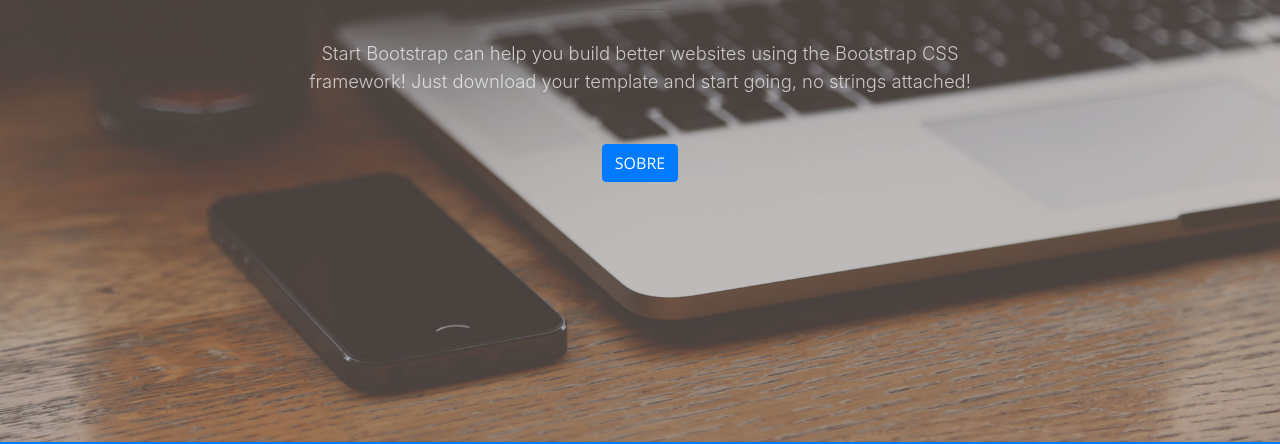
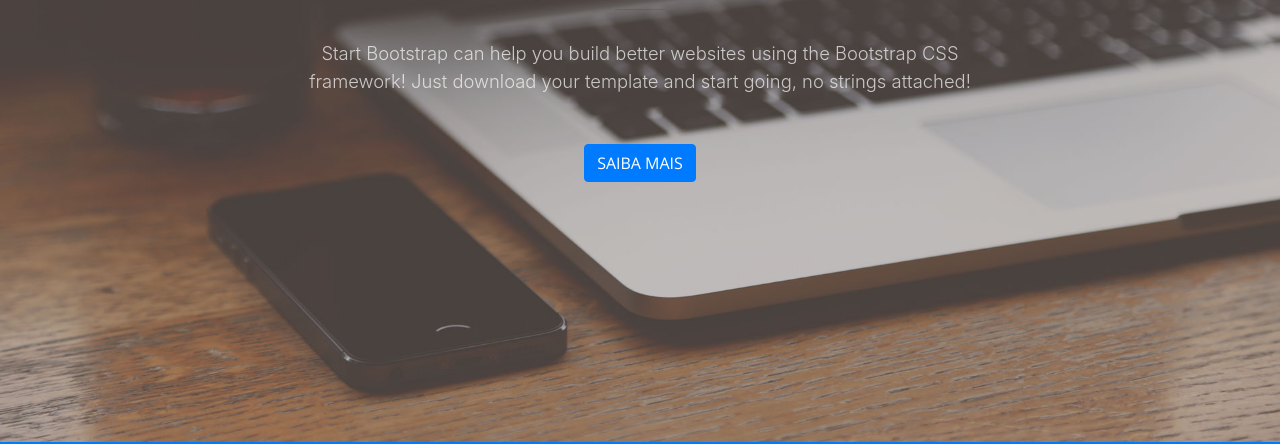
Before and after one commit to paulo-pires/paulo-pires.github.io, a website with bundled scripts: page index.html in a window 1280 px wide. Shown: the part 358-802 px from the top of the page. Built offline with nearby package versions, Linux system fonts and the light colour scheme.

Commit message:
Update index.html

```diff
--- a/index.html
+++ b/index.html
@@ -71,7 +71,7 @@
           </div>
           <div class="col-lg-8 mx-auto">
             <p class="text-faded mb-5">Start Bootstrap can help you build better websites using the Bootstrap CSS framework! Just download your template and start going, no strings attached!</p>
-            <a class="btn btn-primary btn-xl js-scroll-trigger" href="#about">Sobre</a>
+            <a class="btn btn-primary btn-xl js-scroll-trigger" href="#about">Saiba mais</a>
           </div>
         </div>
       </div>
```
